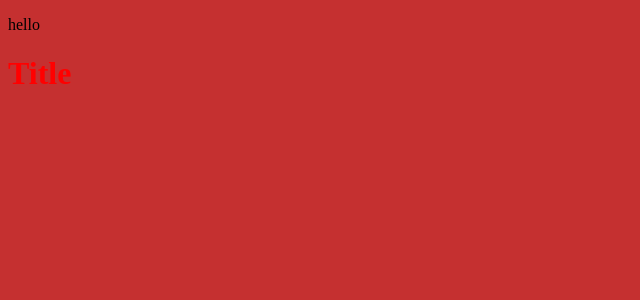
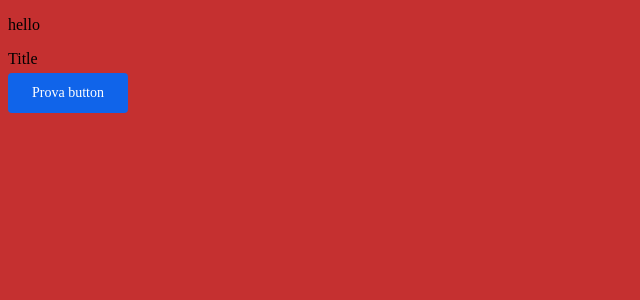
Before and after one commit to Nino-Chimento/nest-dynamic-theme, a Next.js app: page / in a window 1280 px wide. Shown: the top 300 px of the page, without its empty margins (0-640 px from the left). Built offline with nearby package versions, Linux system fonts and the light colour scheme.

Commit message:
style theme finish whit typescript

```diff
--- a/layout/Basic.tsx
+++ b/layout/Basic.tsx
@@ -2,7 +2,7 @@ import { createGlobalStyle } from "styled-components"; // theme.ts
 import { DefaultTheme } from "styled-components";
 import { ThemeProvider } from "styled-components";
 
-export const theme: any = {
+export const theme: DefaultTheme = {
   id: "T_001",
   name: "Light",
   colors: {
--- a/pages/index.tsx
+++ b/pages/index.tsx
@@ -1,15 +1,13 @@
 import styled from "styled-components";
 import BasicLayout from "../layout/Basic";
-
-const Title = styled.h1`
-  color: red;
-`;
+const StyledButton = styled.button``;
 
 const Home = () => {
   return (
     <BasicLayout>
       <p>hello</p>
-      <Title>Title</Title>
+      <div>Title</div>
+      <StyledButton>Prova button</StyledButton>
     </BasicLayout>
   );
 };
```
Also changed, not shown: pages/prova.tsx (added, +12 -0 lines).
